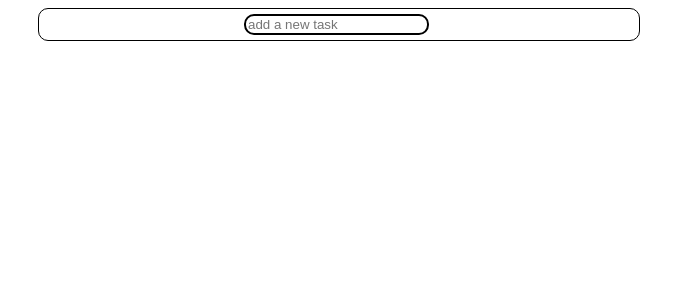
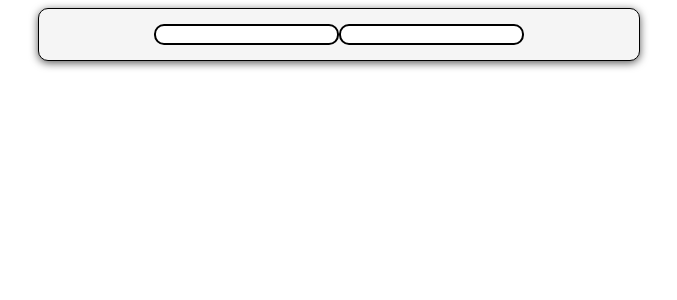
Before and after one commit to vmtuan12/todo, a Vue app: page / in a window 1280 px wide. Shown: the top 300 px of the page, without its empty margins (301-978 px from the left). Built offline with nearby package versions, Linux system fonts and the light colour scheme.

Commit message:
[draft] add custom input components

```diff
--- a/src/components/Todo/TodoList.vue
+++ b/src/components/Todo/TodoList.vue
@@ -4,7 +4,8 @@
             return {
                 list: [],
                 id: 0,
-                title: ref('')
+                title: '',
+                description: ''
             }
         },
         methods: {
@@ -17,7 +18,7 @@
                 this.list.push({
                     id: this.id++,
                     title: value,
-                    description: 'yeu ha phuong vl'
+                    description: ''
                 })
                 e.target.value = ''
             },
@@ -38,13 +39,17 @@ import { remove } from '@vue/shared';
 import { ref } from 'vue';
 import Card from '../UI/Card.vue';
 import InputField from '../UI/InputField.vue';
+import Input from '../UI/Input.vue';
 
 </script>
 
 <template>
     <InputField>
-        <template #input>
-            <input placeholder="add a new task" @keyup.enter="addTodo"/>
+        <template #inputTitle>
+            <Input v-model="title"/>
+        </template>
+        <template #inputDescription>
+            <Input v-model="description"/>
         </template>
         <!-- <template #button>
             <button @click="greet" type="submit">add task</button>
--- a/src/components/UI/Card.vue
+++ b/src/components/UI/Card.vue
@@ -29,7 +29,9 @@
         border: 1.5px solid black;
         margin: auto;
         max-width: 600px;
-        height: fit-content;
+        background-color: whitesmoke;
+        box-shadow: 0 2px 8px rgba(0, 0, 0, 0.66);
+        margin-top: 10px;
     }
 
     .details {
--- a/src/components/UI/InputField.vue
+++ b/src/components/UI/InputField.vue
@@ -4,7 +4,8 @@
 <template>
     <div class="item">
         <div class="inp">
-            <slot name="input"></slot>
+            <slot name="inputTitle"></slot>
+            <slot name="inputDescription"></slot>
         </div>
         <div class="btn">
             <slot name="button"></slot>
@@ -15,13 +16,15 @@
 <style scoped>
     .item {
         display: flex;
+        align-items: center;
+        justify-content: center;
+        padding: 15px 0px;
+        max-width: 600px;
         border-radius: 10px;
         border: 1.5px solid black;
         margin: auto;
         max-width: 600px;
-        align-items: center;
-        justify-content: center;
-        padding: 5px 0px;
-        gap: 5px;
+        background-color: whitesmoke;
+        box-shadow: 0 2px 8px rgba(0, 0, 0, 0.66);
     }
 </style>
```
